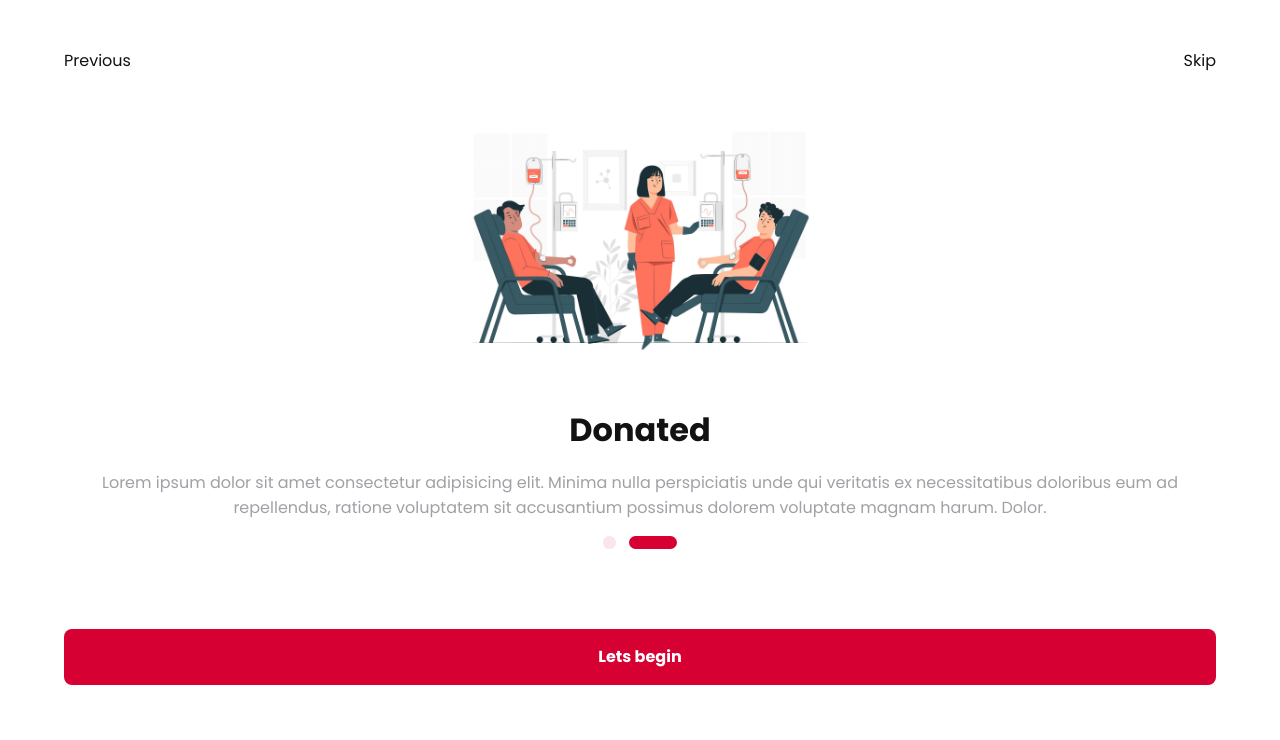
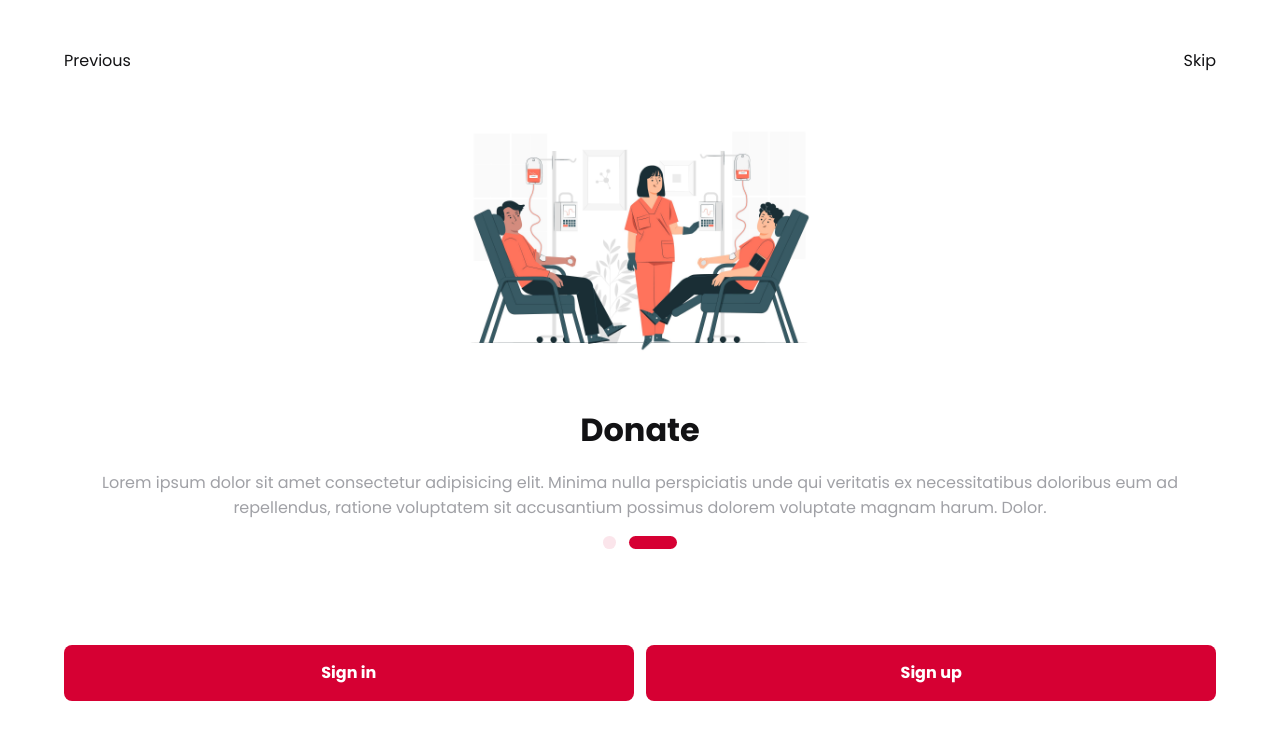
Before and after one commit to VitorHugoAntunes/Blood_Donation_App, a Next.js app: page / in a window 1280 px wide. Both pictures are taken after a click on the button "Next". Shown: the top 740 px of the page. Built offline with nearby package versions, Linux system fonts and the light colour scheme.

Commit message:
Initial screen and LogOut fixed

```diff
--- a/src/pages/index.tsx
+++ b/src/pages/index.tsx
@@ -25,18 +25,20 @@ function Initial() {
     },
     {
       image: donationImage,
-      title: "Donated",
+      title: "Donate",
       text: "Lorem ipsum dolor sit amet consectetur adipisicing elit. Minima nulla perspiciatis unde qui veritatis ex necessitatibus doloribus eum ad repellendus, ratione voluptatem sit accusantium possimus dolorem voluptate magnam harum. Dolor."
     },
   ]
 
-  function handleChangeScreen() {
+  function handleChangeScreen(action?: string) {
     if (currentPosition === 0) {
       setCurrentPosition(currentPosition + 1)
     }
 
-    if (currentPosition === screens.length - 1) {
-      router.push("/createProfile/step1")
+    if (currentPosition === screens.length - 1 && action === 'login') {
+      router.push('/login')
+    } else if (action === 'createProfile') {
+      router.push('/createProfile/step1')
     }
   }
 
@@ -58,7 +60,10 @@ function Initial() {
         <div className={currentPosition === 1 ? 'position active' : 'position'}></div>
       </div>
 
-      <button onClick={handleChangeScreen}>{currentPosition !== screens.length - 1 ? 'Next' : 'Lets begin'}</button>
+      <div className="actionsDiv">
+        <button onClick={() => handleChangeScreen("login")}>{currentPosition !== screens.length - 1 ? 'Next' : 'Sign in'}</button>
+        <button className={currentPosition !== screens.length - 1 ? 'invisible' : ''} onClick={() => handleChangeScreen("createProfile")}>Sign up</button>
+      </div>
     </InitialContainer>
   );
 }
--- a/src/styles/pages/initial.ts
+++ b/src/styles/pages/initial.ts
@@ -70,5 +70,13 @@ export const InitialContainer = styled('div', {
             background: "$red300",
             width: "3rem",
         },
+    },
+
+    "> div.actionsDiv": {
+        width: "100%",
+
+        "button.invisible": {
+            display: "none"
+        }
     }
 })
```
Also changed, not shown: src/pages/home/index.tsx (+7 -11 lines), 1 other file (tests, documents, lock files or other folders).
